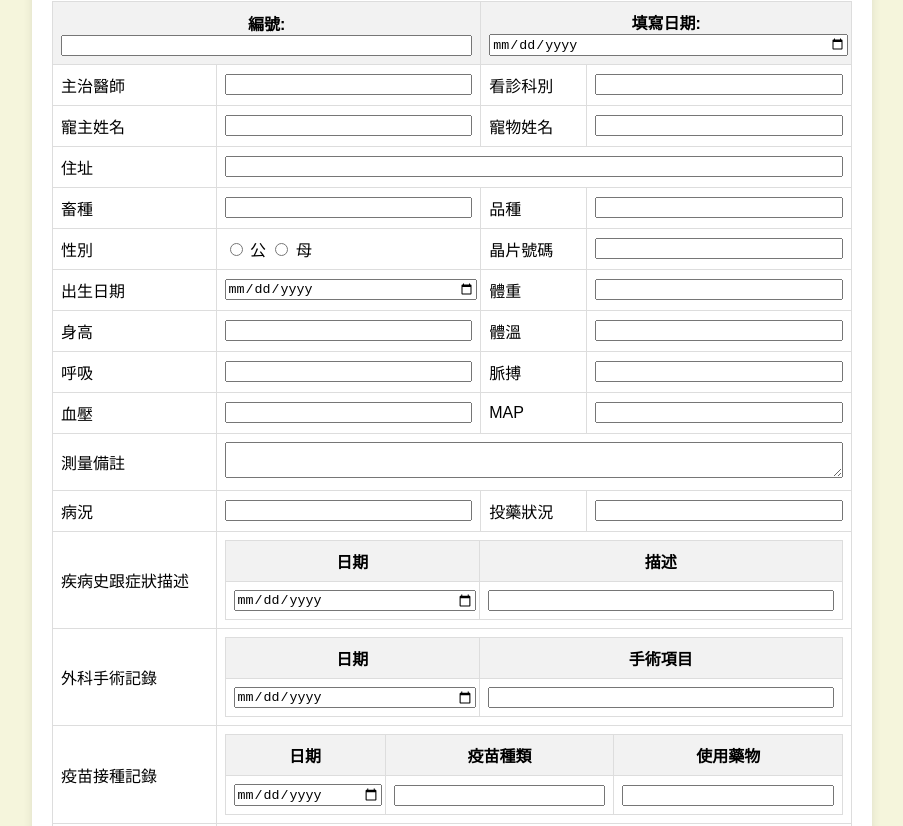
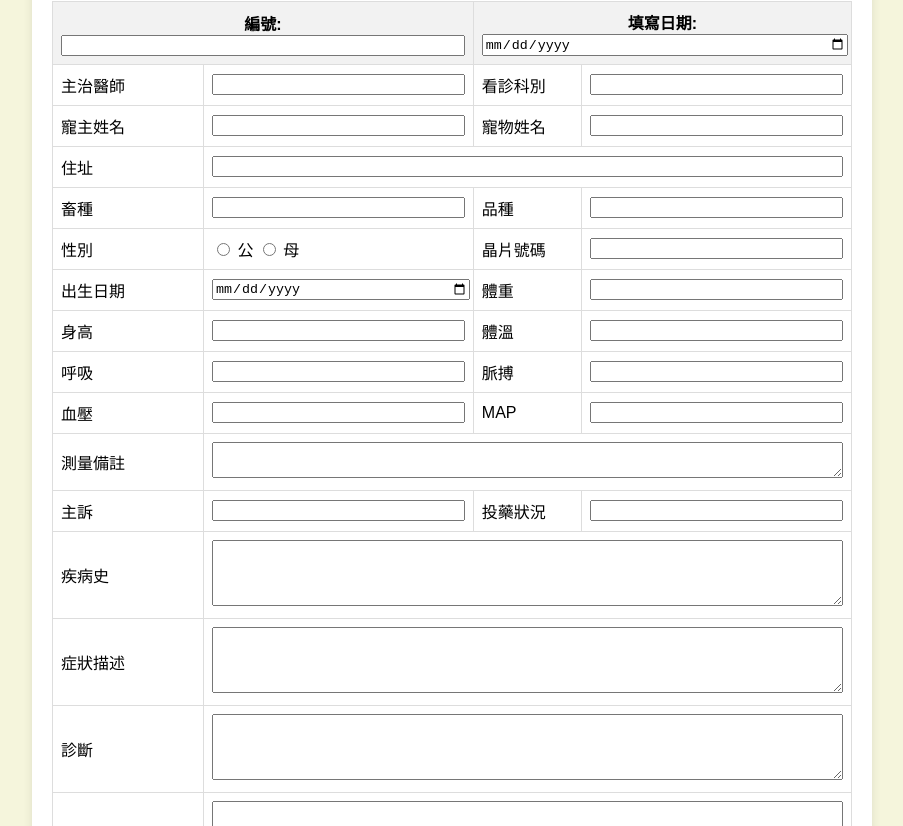
Before and after one commit to Sam567341882/pet-app, a plain HTML site: page docs/新增病歷.html in a window 1280 px wide. Shown: the part 126-952 px from the top of the page, without its empty margins (188-1091 px from the left). Drawn offline with Linux system fonts and the light colour scheme.

Commit message:
Update 新增病歷.html

```diff
--- a/docs/新增病歷.html
+++ b/docs/新增病歷.html
@@ -111,57 +111,26 @@
                 <td colspan="3"><textarea rows="2"></textarea></td>
             </tr>
             <tr>
-                <td>病況</td>
+                <td>主訴</td>
                 <td><input type="text"></td>
                 <td>投藥狀況</td>
                 <td><input type="text"></td>
             </tr>
             <tr>
-                <td>疾病史跟症狀描述</td>
-                <td colspan="3">
-                    <table>
-                        <tr>
-                            <th>日期</th>
-                            <th>描述</th>
-                        </tr>
-                        <tr>
-                            <td><input type="date" class="date-input"></td>
-                            <td><input type="text"></td>
-                        </tr>
-                    </table>
-                </td>
+                <td>疾病史</td>
+                <td colspan="3"><textarea rows="4"></textarea></td>
             </tr>
             <tr>
-                <td>外科手術記錄</td>
-                <td colspan="3">
-                    <table>
-                        <tr>
-                            <th>日期</th>
-                            <th>手術項目</th>
-                        </tr>
-                        <tr>
-                            <td><input type="date" class="date-input"></td>
-                            <td><input type="text"></td>
-                        </tr>
-                    </table>
-                </td>
+                <td>症狀描述</td>
+                <td colspan="3"><textarea rows="4"></textarea></td>
             </tr>
             <tr>
-                <td>疫苗接種記錄</td>
-                <td colspan="3">
-                    <table>
-                        <tr>
-                            <th>日期</th>
-                            <th>疫苗種類</th>
-                            <th>使用藥物</th>
-                        </tr>
-                        <tr>
-                            <td><input type="date" class="date-input"></td>
-                            <td><input type="text"></td>
-                            <td><input type="text"></td>
-                        </tr>
-                    </table>
-                </td>
+                <td>診斷</td>
+                <td colspan="3"><textarea rows="4"></textarea></td>
+            </tr>
+            <tr>
+                <td>計畫</td>
+                <td colspan="3"><textarea rows="4"></textarea></td>
             </tr>
             <tr>
                 <td>備註</td>
```
